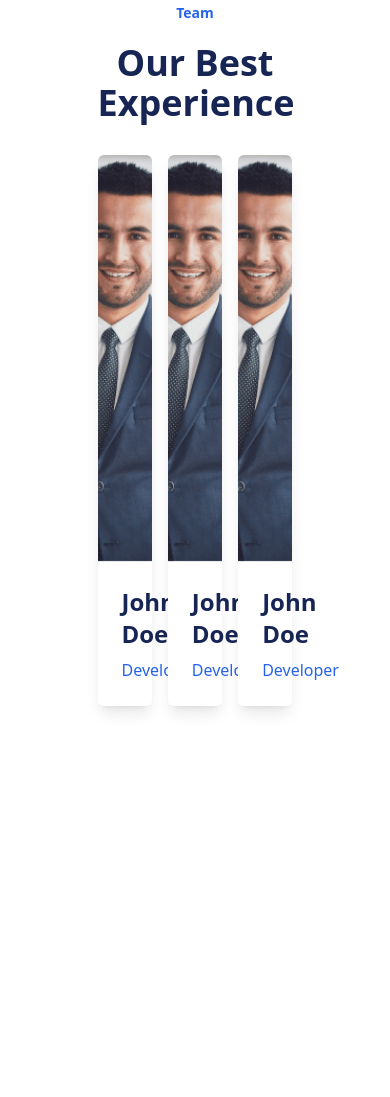
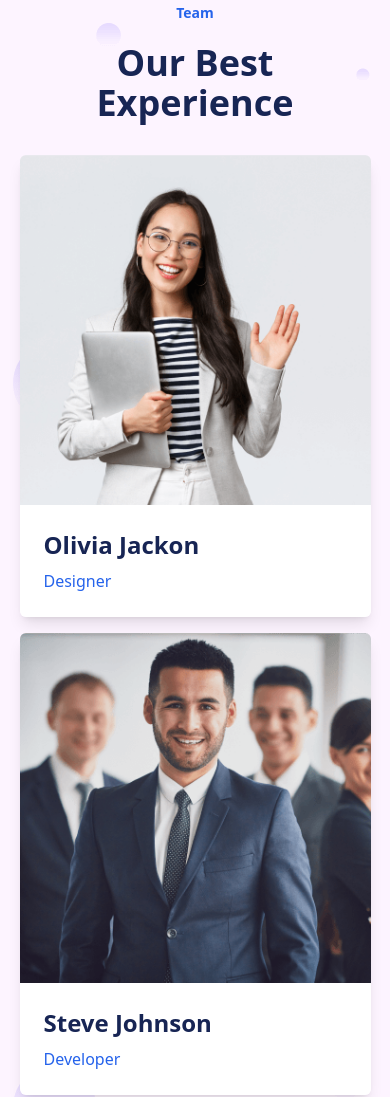
Before and after one commit to gasanashema/samar-web, a website: page html/index.html in a window 390 px wide. Shown: the part 7049-8146 px from the top of the page. Before the commit the page ends 7883 px from the top, so only its background shows below. Drawn offline with Linux system fonts and the light colour scheme.

Commit message:
Team section responsive

```diff
--- a/html/index.html
+++ b/html/index.html
@@ -332,59 +332,60 @@
                 </div>
             </div>
         </div>
-        <div class="max-h-fit py-24 w-[50%] mx-auto md:mx-auto   bg-cover bg-no-repeat bg-center"
-            style="background-image: url(../images/bg/bg20.png);">
+        <div class="w-full bg-fuchsia-50"  style="background-image: url(../images/bg/bg20.png);">
+           <div class="max-h-fit py-24 2xl:w-[50%] xl:w-[80%] w-[90%] mx-auto md:mx-auto   bg-cover bg-no-repeat bg-center">
             <div class="">
                 <h3 class="text-sm text-blue-600 font-bold text-center">Team</h3>
                 <h1 class="md:text-6xl text-4xl font-extrabold text-center mt-5 text-blue-950">Our Best Experience</h1>
             </div>
-            <div class="grid grid-cols-3 my-8 gap-4">
+            <div class="grid lg:grid-cols-3 md:grid-cols-2 grid-cols-1 my-8 gap-4">
                 <div class="flex flex-col shadow-lg rounded-md group">
                     <div class="flex flex-row">
-                        <div class="group-hover:flex hidden flex-col justify-center items-center w-[20%] text-3xl gap-4 text-white bg-blue-600 hover:transition hover:duration-300 hover:delay-200 rounded-tl-lg">
+                        <div class="group-hover:flex hidden flex-col justify-center items-center xl:w-[20%] text-3xl gap-4 text-white bg-blue-600 hover:transition hover:duration-300 hover:delay-200 rounded-tl-lg">
                             <i class="fa-brands fa-facebook"></i>
                             <i class="fa-brands fa-instagram"></i>
                             <i class="fa-brands fa-twitter"></i>
                         </div>
-                        <img src="../images/pics/pic11.png" class="group-hover:w-[80%] w-full h-[407px] object-cover group-hover:h-[407px] rounded-t-md hover:transition hover:duration-300 hover:rounded-tl-none" alt="">
+                        <img src="../images/pics/pic12.png" class="group-hover:w-[80%] w-full xl:h-[407px] h-[350px] object-cover group-hover:h-[407px] rounded-t-md hover:transition hover:duration-300 hover:rounded-tl-none object-top" alt="">
                     </div>
-                    <div class="container px-6 space-y-2 py-6 bg-white rounded-md">
-                        <h1 class="text-2xl font-bold text-blue-950">John Doe</h1>
-                        <h3 class="text-base text-blue-600">Developer</h3>
+                    <div class="container px-6 space-y-2 py-6 bg-white rounded-b-md">
+                        <h1 class="text-2xl font-bold text-blue-950">Olivia Jackon</h1>
+                        <h3 class="text-base text-blue-600">Designer</h3>
                     </div>
                 </div>
-
                 <div class="flex flex-col shadow-lg rounded-md group">
                     <div class="flex flex-row">
-                        <div class="group-hover:flex hidden flex-col justify-center items-center w-[20%] text-3xl gap-4 text-white bg-blue-600 hover:transition hover:duration-300 hover:delay-200 rounded-tl-lg">
+                        <div class="group-hover:flex hidden flex-col justify-center items-center xl:w-[20%] text-3xl gap-4 text-white bg-blue-600 hover:transition hover:duration-300 hover:delay-200 rounded-tl-lg">
                             <i class="fa-brands fa-facebook"></i>
                             <i class="fa-brands fa-instagram"></i>
                             <i class="fa-brands fa-twitter"></i>
                         </div>
-                        <img src="../images/pics/pic11.png" class="group-hover:w-[80%] w-full h-[407px] object-cover group-hover:h-[407px] rounded-t-md hover:transition hover:duration-300 hover:rounded-tl-none" alt="">
+                        <img src="../images/pics/pic11.png" class="group-hover:w-[80%] w-full xl:h-[407px] h-[350px] object-cover group-hover:h-[407px] rounded-t-md hover:transition hover:duration-300 hover:rounded-tl-none object-top" alt="">
                     </div>
-                    <div class="container px-6 space-y-2 py-6 bg-white rounded-md">
-                        <h1 class="text-2xl font-bold text-blue-950">John Doe</h1>
+                    <div class="container px-6 space-y-2 py-6 bg-white rounded-b-md">
+                        <h1 class="text-2xl font-bold text-blue-950">Steve Johnson</h1>
                         <h3 class="text-base text-blue-600">Developer</h3>
                     </div>
                 </div>
                 <div class="flex flex-col shadow-lg rounded-md group">
                     <div class="flex flex-row">
-                        <div class="group-hover:flex hidden flex-col justify-center items-center w-[20%] text-3xl gap-4 text-white bg-blue-600 hover:transition hover:duration-300 hover:delay-200 rounded-tl-lg">
+                        <div class="group-hover:flex hidden flex-col justify-center items-center xl:w-[20%] text-3xl gap-4 text-white bg-blue-600 hover:transition hover:duration-300 hover:delay-200 rounded-tl-lg">
                             <i class="fa-brands fa-facebook"></i>
                             <i class="fa-brands fa-instagram"></i>
                             <i class="fa-brands fa-twitter"></i>
                         </div>
-                        <img src="../images/pics/pic11.png" class="group-hover:w-[80%] w-full h-[407px] object-cover group-hover:h-[407px] rounded-t-md hover:transition hover:duration-300 hover:rounded-tl-none" alt="">
+                        <img src="../images/pics/pic13.png" class="group-hover:w-[80%] w-full xl:h-[407px] h-[350px] object-cover group-hover:h-[407px] rounded-t-md hover:transition hover:duration-300 hover:rounded-tl-none object-top" alt="">
                     </div>
-                    <div class="container px-6 space-y-2 py-6 bg-white rounded-md">
-                        <h1 class="text-2xl font-bold text-blue-950">John Doe</h1>
-                        <h3 class="text-base text-blue-600">Developer</h3>
+                    <div class="container px-6 space-y-2 py-6 bg-white rounded-b-md">
+                        <h1 class="text-2xl font-bold text-blue-950">Neo Jackon</h1>
+                        <h3 class="text-base text-blue-600">CEO</h3>
                     </div>
                 </div>
 
             </div>
         </div>
+        </div>
+
     </div>
 </body>
 
```
Also changed, not shown: src/output.css.
